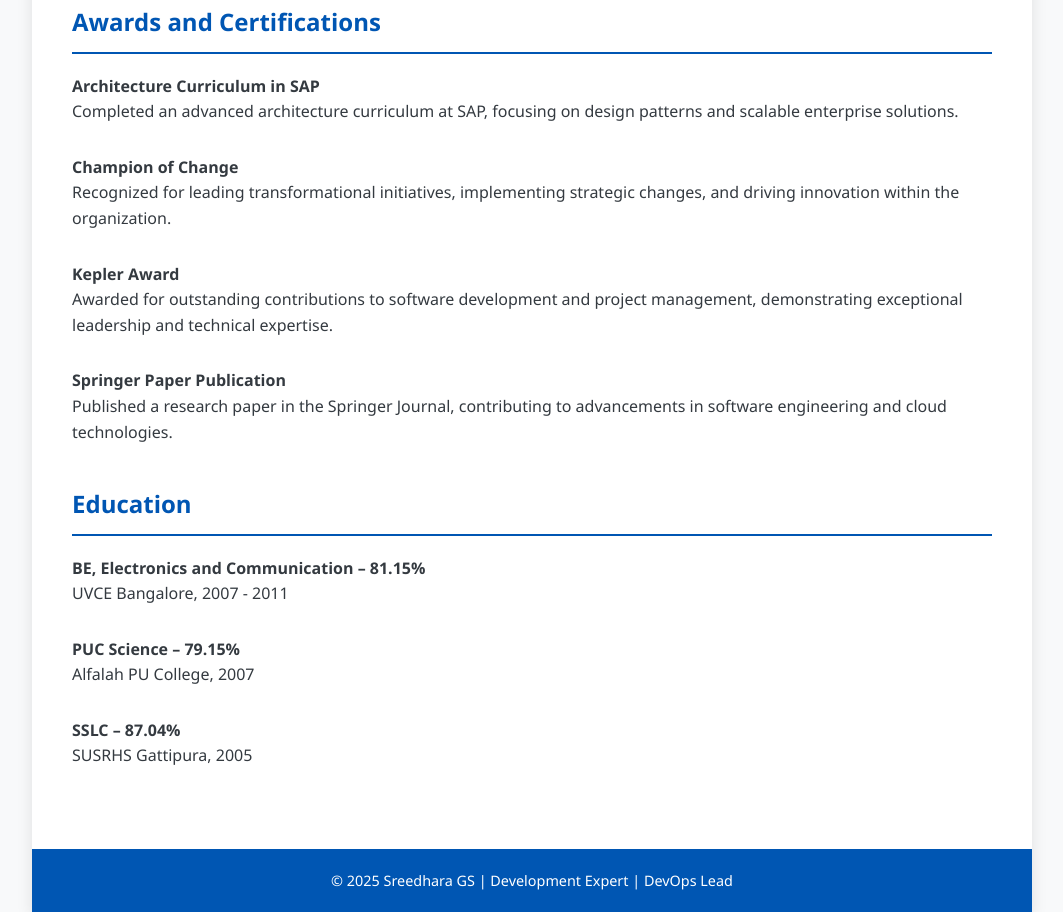
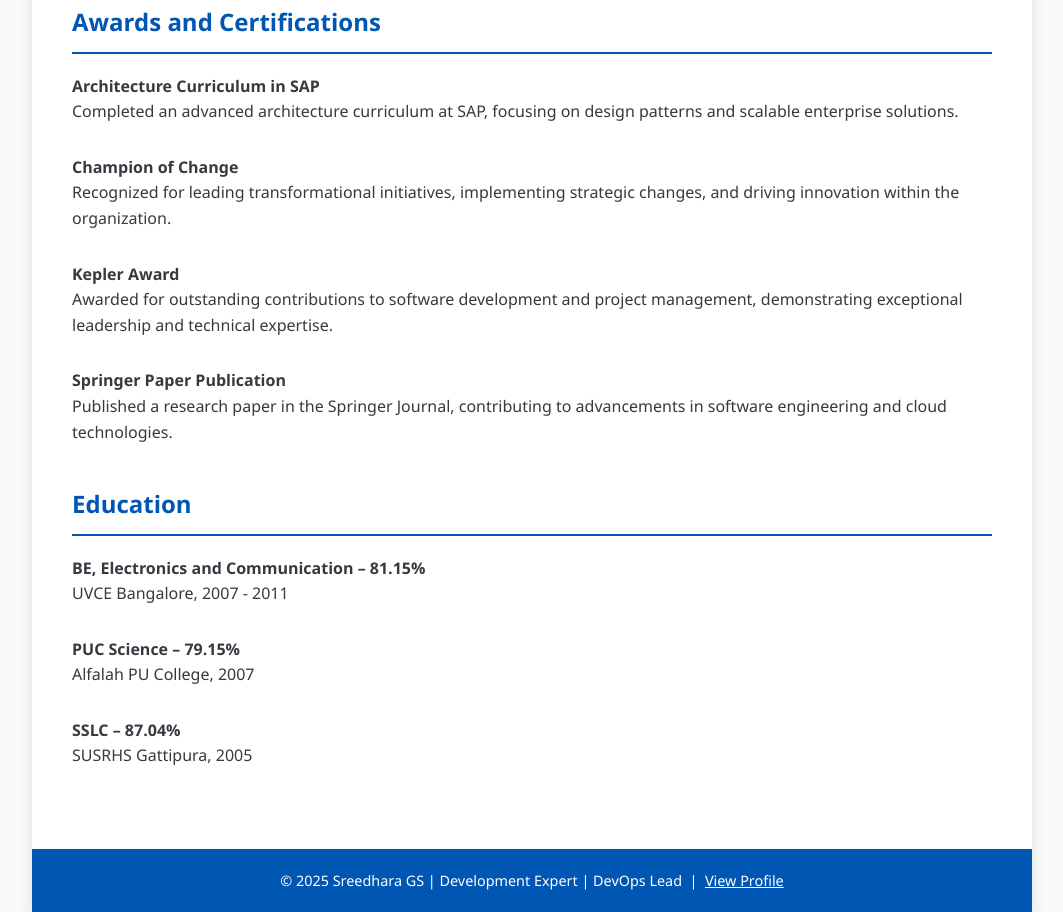
Before and after one commit to sreedhargs89/sreedhargs89.github.io, a plain HTML site: page index.html in a window 1280 px wide. Shown: the part 3968-4880 px from the top of the page, without its empty margins (108-1171 px from the left). Drawn offline with Linux system fonts and the light colour scheme.

Commit message:
Update index.html

```diff
--- a/index.html
+++ b/index.html
@@ -473,7 +473,11 @@
         </main>
 
         <footer>
-            <p>© 2025 Sreedhara GS | Development Expert | DevOps Lead</p>
+            <p>
+                © 2025 Sreedhara GS | Development Expert | DevOps Lead
+                &nbsp;|&nbsp;
+                <a href="profile.html" style="color:white; text-decoration:underline;">View Profile</a>
+            </p>
         </footer>
     </div>
 </body>
```
